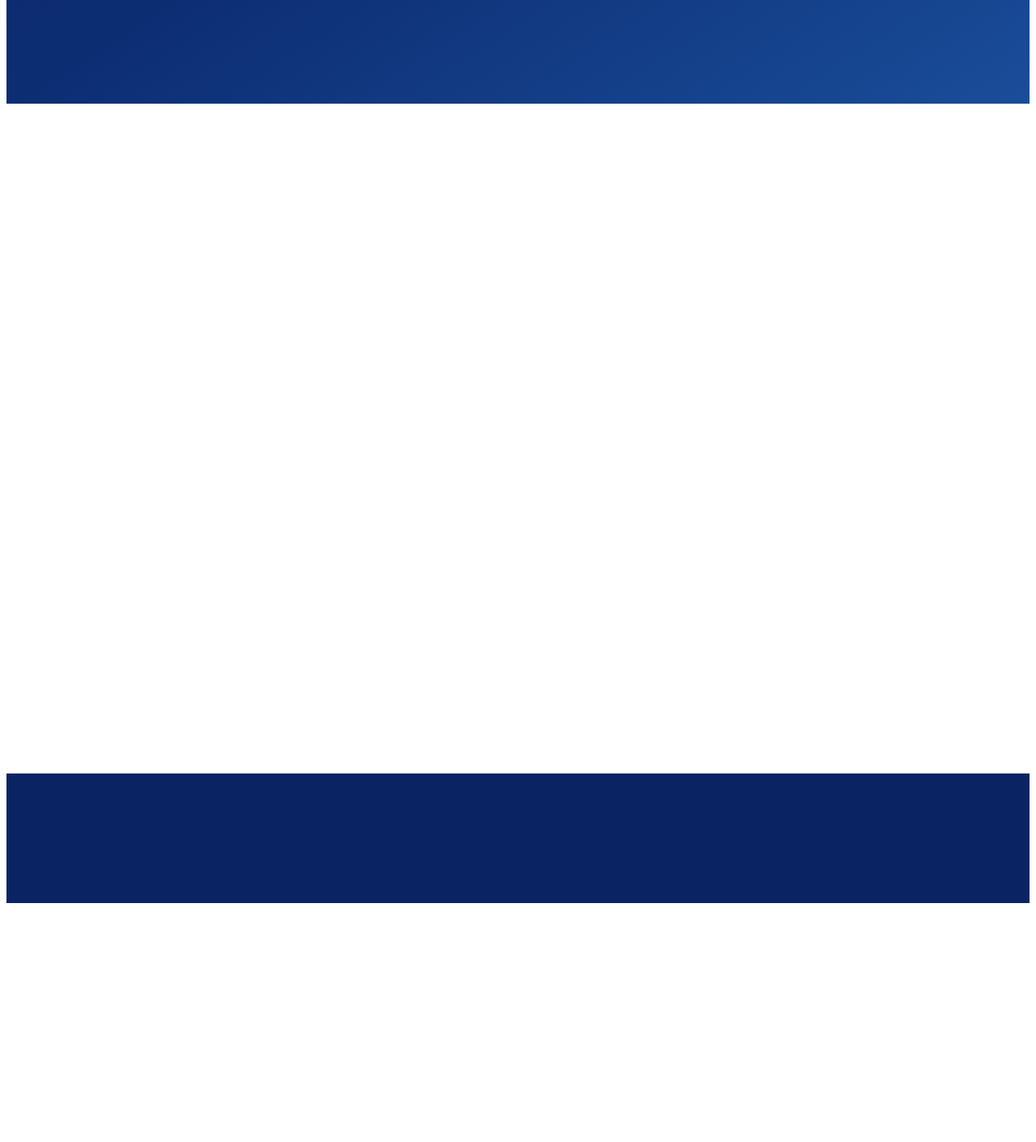
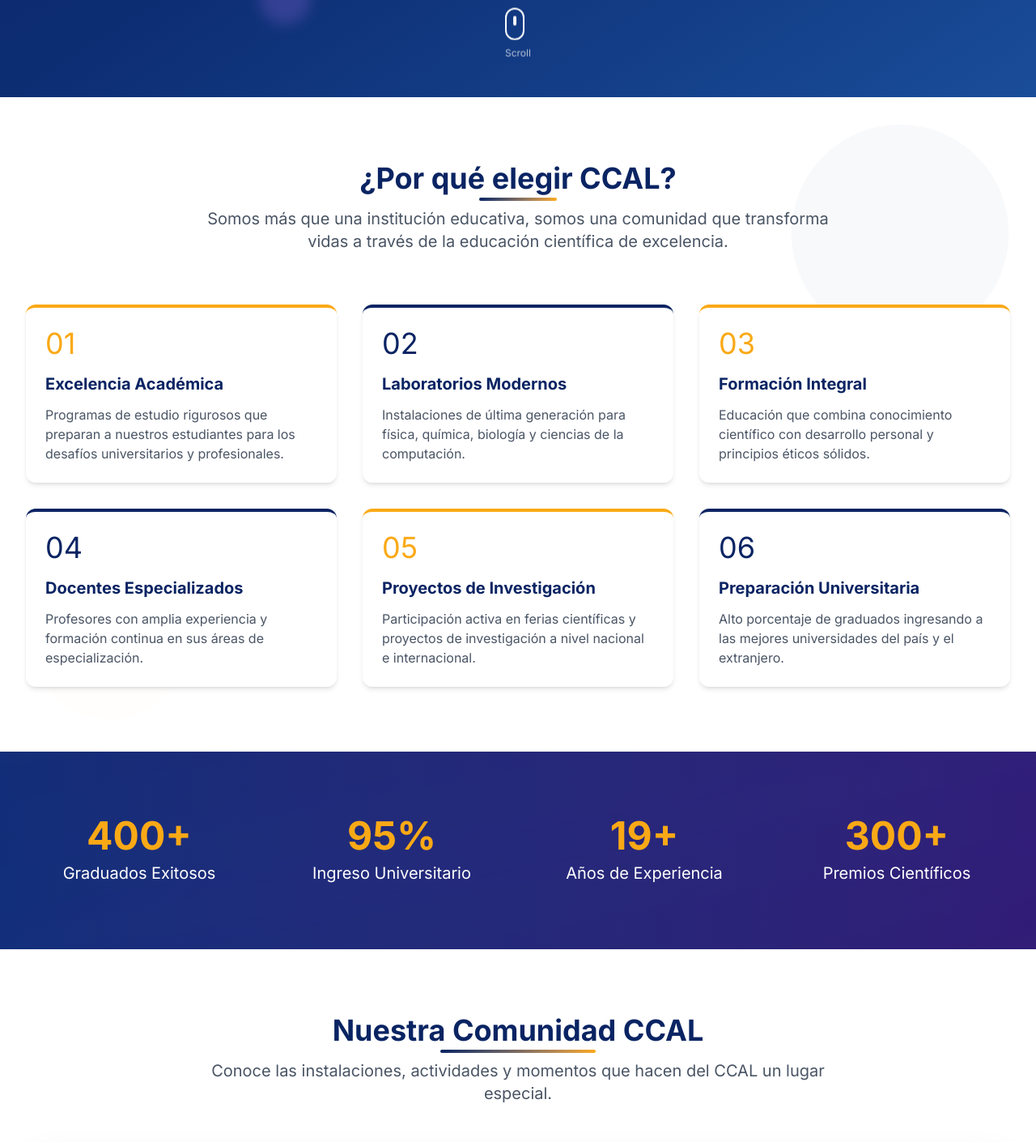
Before and after one commit to AllanDBB/CCAL-Website, a Next.js app in the folder client/: page / in a window 1280 px wide. Shown: the part 680-2090 px from the top of the page at 81% size. Built offline with nearby package versions, Linux system fonts and the light colour scheme.

Commit message:
fix: add data-animate attribute to all sections for IntersectionObserver

```diff
--- a/client/src/app/globals.css
+++ b/client/src/app/globals.css
@@ -1,10 +1,15 @@
-@tailwind base;
-@tailwind components;
-@tailwind utilities;
+@import "tailwindcss";
 
 :root {
   --background: #ffffff;
   --foreground: #171717;
+}
+
+@theme inline {
+  --color-background: var(--background);
+  --color-foreground: var(--foreground);
+  --font-sans: var(--font-geist-sans);
+  --font-mono: var(--font-geist-mono);
 }
 
 @media (prefers-color-scheme: dark) {
--- a/client/src/app/page.tsx
+++ b/client/src/app/page.tsx
@@ -68,6 +68,7 @@ export default function HomePage() {
       {/* Hero Section - sin padding top ya que el navbar es transparente */}
       <section
         id="hero"
+        data-animate
         className="relative min-h-screen bg-gradient-to-br from-[#0A2463] via-[#0d2d73] to-[#1a4d99] text-white overflow-hidden flex items-center"
       >
         {/* Elementos flotantes con parallax y mouse tracking */}
@@ -205,6 +206,7 @@ export default function HomePage() {
       {/* Features Section */}
       <section
         id="features"
+        data-animate
         className="py-20 bg-white relative overflow-hidden"
       >
         {/* Elementos de fondo animados */}
@@ -261,6 +263,7 @@ export default function HomePage() {
       {/* Stats Section */}
       <section
         id="stats"
+        data-animate
         className="py-20 bg-[#0A2463] text-white relative overflow-hidden"
       >
         <div className="absolute inset-0 bg-gradient-to-r from-blue-900/50 to-purple-900/50"></div>
@@ -300,6 +303,7 @@ export default function HomePage() {
       {/* Image Carousel Section */}
       <section
         id="carousel"
+        data-animate
         className="py-20 bg-white relative overflow-hidden"
       >
         <div className="max-w-7xl mx-auto px-4 sm:px-6 lg:px-8">
@@ -333,6 +337,7 @@ export default function HomePage() {
       {/* CTA Section */}
       <section
         id="cta"
+        data-animate
         className="py-20 bg-gradient-to-r from-[#FAA916] to-[#ffb52e] relative overflow-hidden"
       >
         {/* Partículas flotantes - generadas en el cliente */}
```
